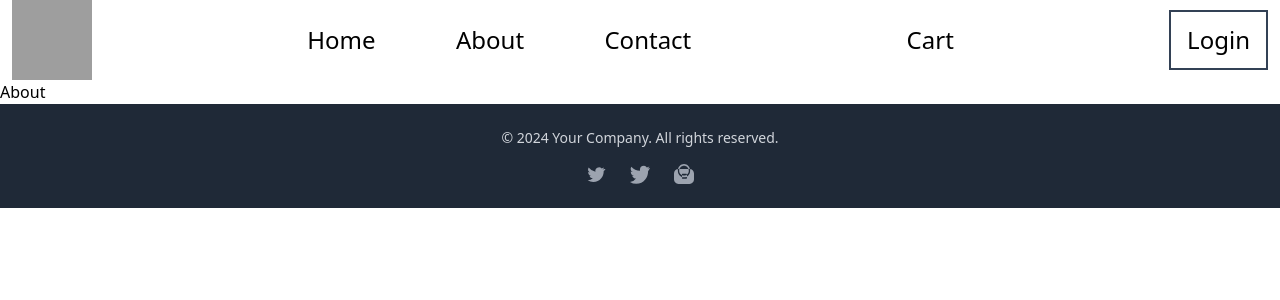
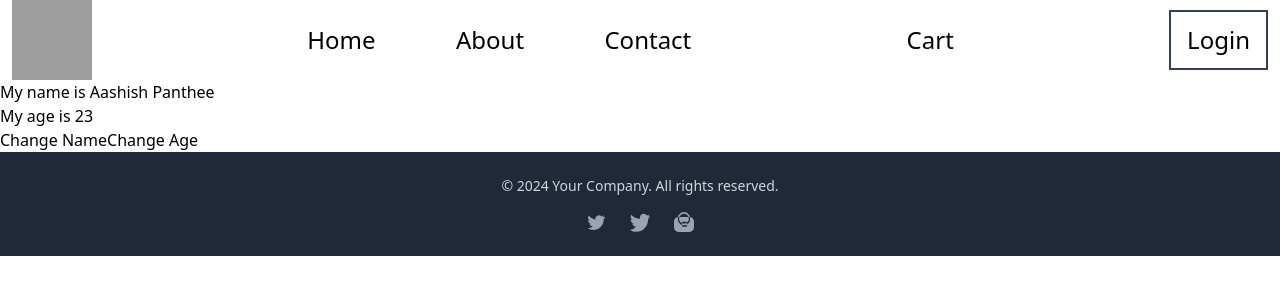
Before and after one commit to aashishpanthee/react-training-repo-CRA-, a React (Create React App) app: page /about in a window 1280 px wide. Shown: the top 300 px of the page. Built offline with nearby package versions, Linux system fonts and the light colour scheme; grey boxes are pictures that could not be loaded.

Commit message:
add: Class Component

```diff
--- a/src/components/About.js
+++ b/src/components/About.js
@@ -1,7 +1,41 @@
 import React from 'react';
-
-const About = () => {
-  return <div>About</div>;
-};
-
+class About extends React.Component {
+  constructor(props) {
+    super(props);
+    this.state = {
+      firstName: 'Aashish Panthee',
+      age: 23,
+    };
+  }
+  render() {
+    // destructuring the props
+    const {} = this.props;
+    // destructuring the state
+    const { firstName, age } = this.state;
+    return (
+      <div>
+        <p>My name is {firstName}</p>
+        <p>My age is {age}</p>
+        <button
+          onClick={() => {
+            this.setState({
+              firstName: 'Aabiskar Panthee',
+            });
+          }}
+        >
+          Change Name
+        </button>
+        <button
+          onClick={() => {
+            this.setState({
+              age: 24,
+            });
+          }}
+        >
+          Change Age
+        </button>
+      </div>
+    );
+  }
+}
 export default About;
```
